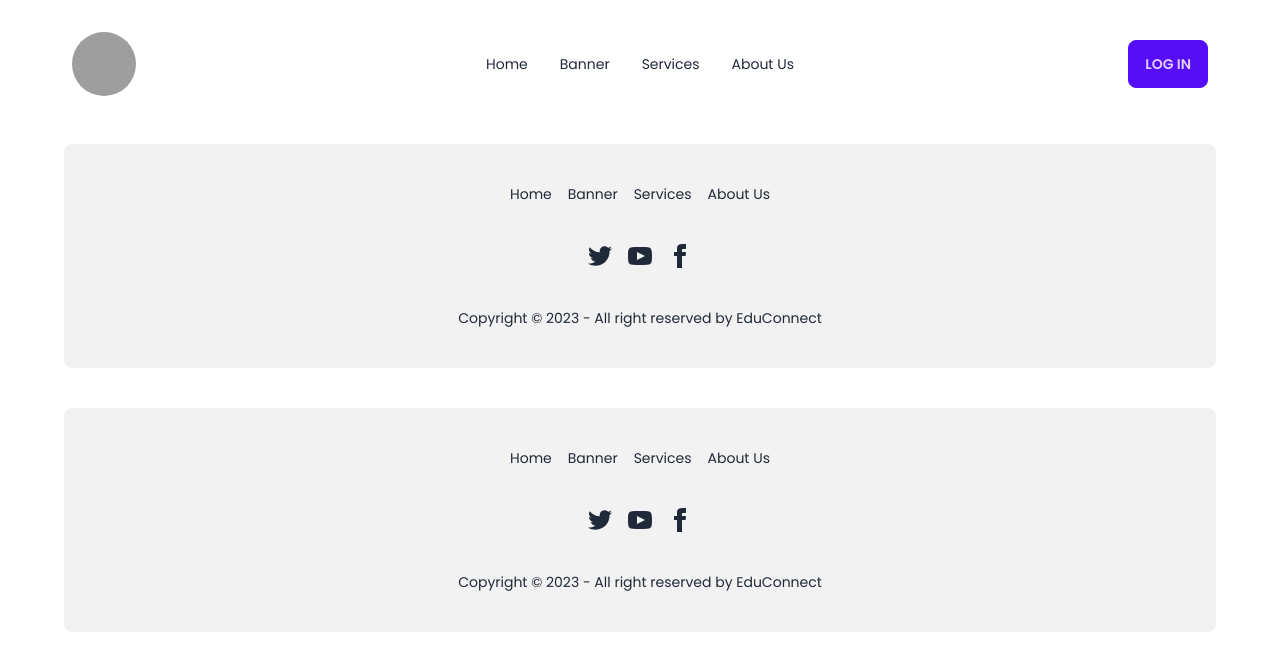
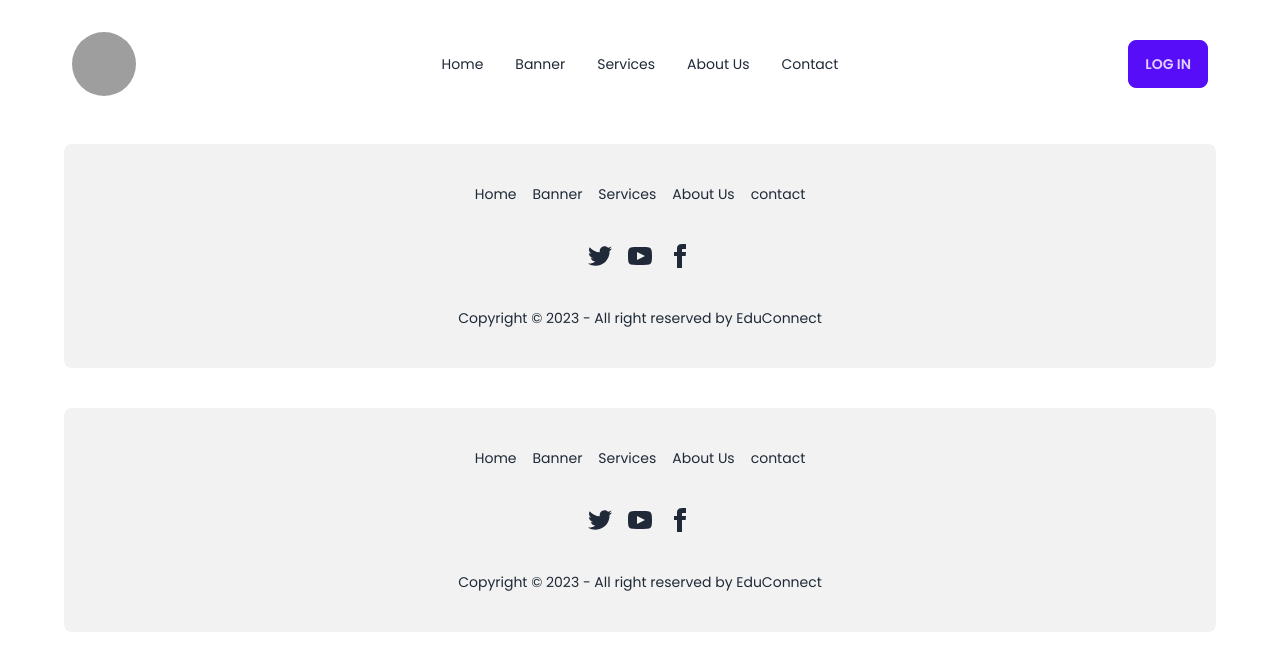
Before and after one commit to wdkammrul/EduConnect, a React (Vite) app: page /footer in a window 1280 px wide. Shown: the top 670 px of the page. Built offline with nearby package versions, Linux system fonts and the light colour scheme; no server answers; grey boxes are pictures that could not be loaded.

Commit message:
Cantact page created

```diff
--- /dev/null
+++ b/src/pages/Home/ContactUs.jsx
@@ -0,0 +1,13 @@
+
+
+const ContactUs = () => {
+    return (
+        <div className="my-16 p-16 rounded-lg text-center bg-slate-700 text-white">
+            <h2 className="text-5xl text-primary mb-8 font-bold">Contact</h2>
+            <p className="text-xl px-3">Interested in our Educational and Training Events? Connect with us for enriching Workshops, insightful Webinars, dynamic Career Fairs, impactful Educational Conferences, and specialized Training Programs. Elevate your learning journey with us! Contact now for opportunities that shape your future.
+            </p>
+        </div>
+    );
+};
+
+export default ContactUs;
--- a/src/pages/Home/Footer.jsx
+++ b/src/pages/Home/Footer.jsx
@@ -9,6 +9,7 @@ const Footer = () => {
                 <NavLink to='/banner'>Banner</NavLink>
                 <NavLink to='/services'>Services</NavLink>
                 <NavLink to='/about'>About Us</NavLink>
+                <NavLink to='/contact'>contact</NavLink>
 
             </nav>
             <nav>
--- a/src/pages/Home/Home.jsx
+++ b/src/pages/Home/Home.jsx
@@ -5,6 +5,7 @@ import Banner from "./Banner";
 import AboutUs from "../AboutUs";
 // import Service from "./Service";
 import Services from "./Services";
+import ContactUs from "./ContactUs";
 
 const Home = () => {
 
@@ -16,6 +17,7 @@ const Home = () => {
             <Banner></Banner>
             <Services></Services>
             <AboutUs></AboutUs>
+            {/* <ContactUs></ContactUs> */}
         </div>
     );
 };
--- a/src/pages/Shared/Navbar/Navbar.jsx
+++ b/src/pages/Shared/Navbar/Navbar.jsx
@@ -19,6 +19,7 @@ const Navbar = () => {
         <li><NavLink to='/banner'>Banner</NavLink></li>
         <li><NavLink to='/services'>Services</NavLink></li>
         <li><NavLink to='/about'>About Us</NavLink></li>
+        <li><NavLink to='/contact'>Contact</NavLink></li>
 
     </>
 
--- a/src/routes/Routes.jsx
+++ b/src/routes/Routes.jsx
@@ -9,6 +9,7 @@ import Register from "../pages/Register/Register";
 import ErrorPage from "../ErrorPage";
 import PrivateRouts from "./PrivateRouts";
 import AboutUs from "../pages/AboutUs";
+import ContactUs from "../pages/Home/ContactUs";
 
 const router = createBrowserRouter([
     {
@@ -46,6 +47,10 @@ const router = createBrowserRouter([
             {
                 path: '/about',
                 element: <AboutUs></AboutUs>
+            },
+            {
+                path: '/contact',
+                element: <PrivateRouts><ContactUs></ContactUs></PrivateRouts>
             }
 
         ]
```
